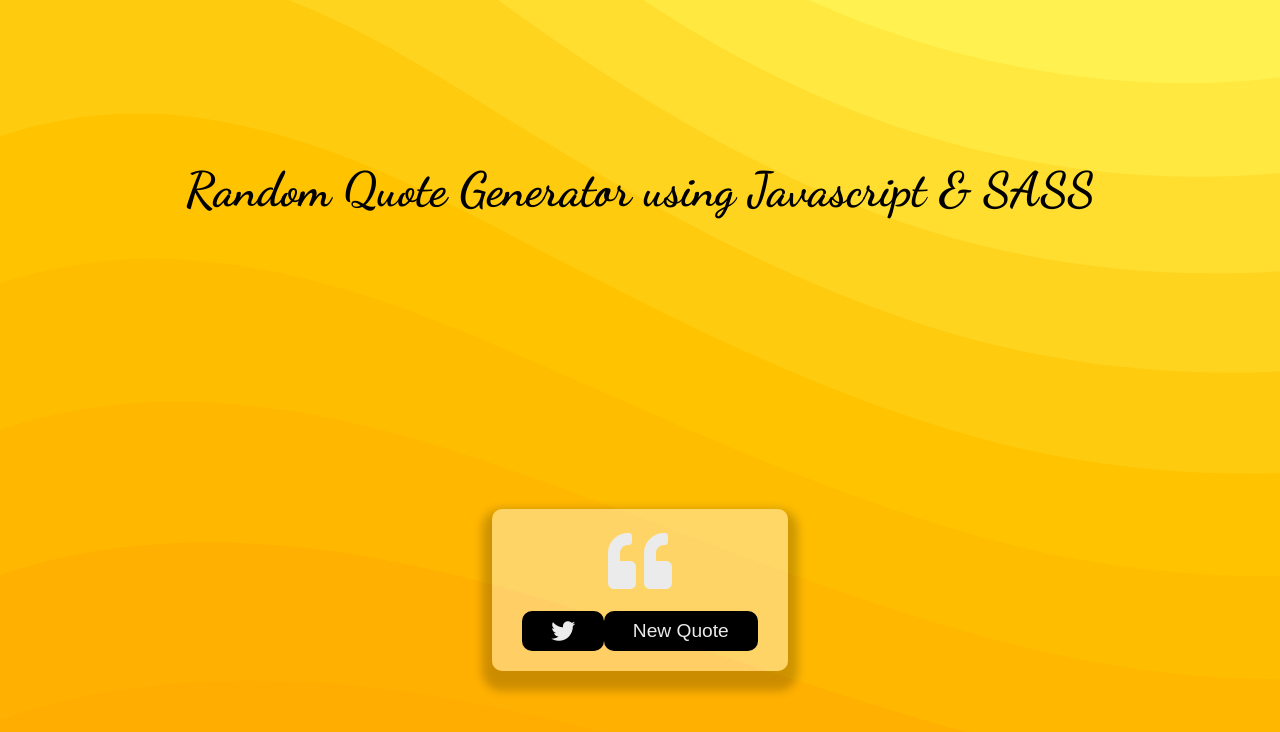
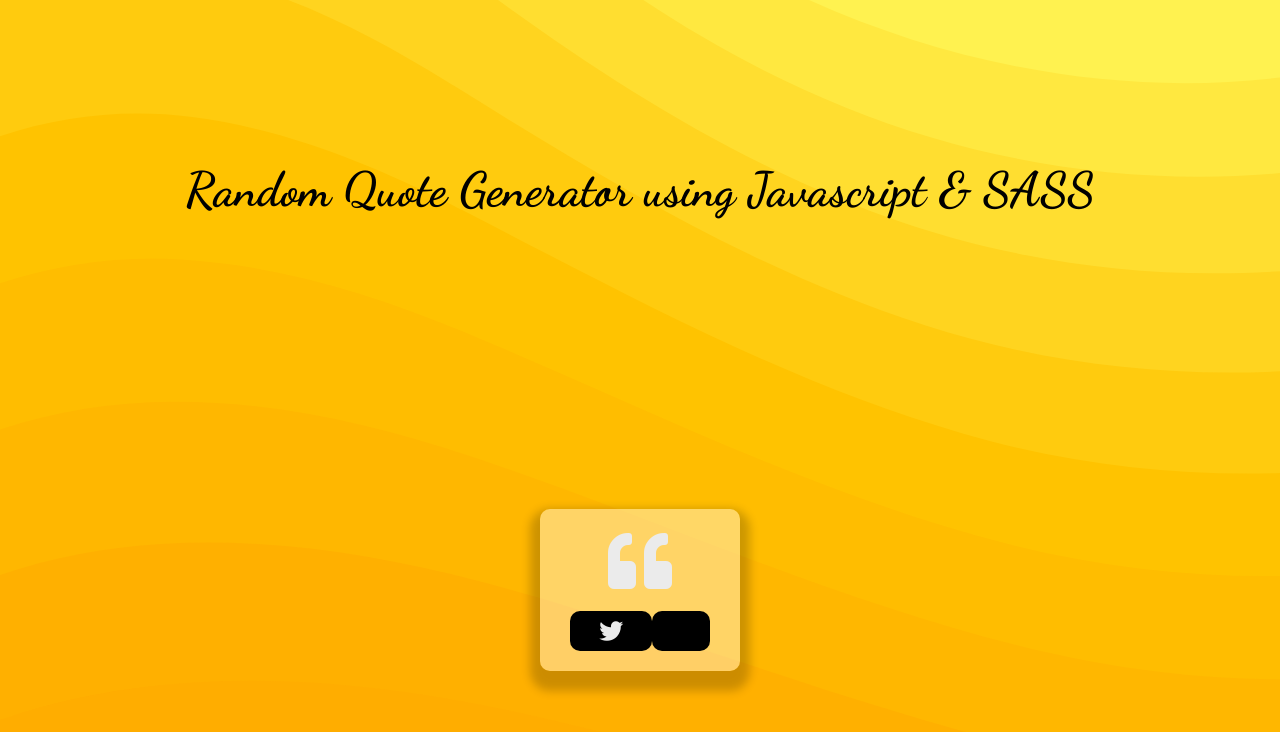
Before and after one commit to rajat-srivas/QuoteGenerator, a plain HTML site: page index.html in a window 1280 px wide. Drawn offline with Linux system fonts and the light colour scheme; no server answers.

Commit message:
Removed hard coded string

```diff
--- a/index.html
+++ b/index.html
@@ -29,7 +29,7 @@
             <button title="Tweet this!" class="twitter-button" id="twitter">
 <i class="fab fa-twitter"></i>
             </button>
-            <button id="new-quote">New Quote</button>
+            <button id="new-quote"></button>
         </div>
     </div>
 
```
